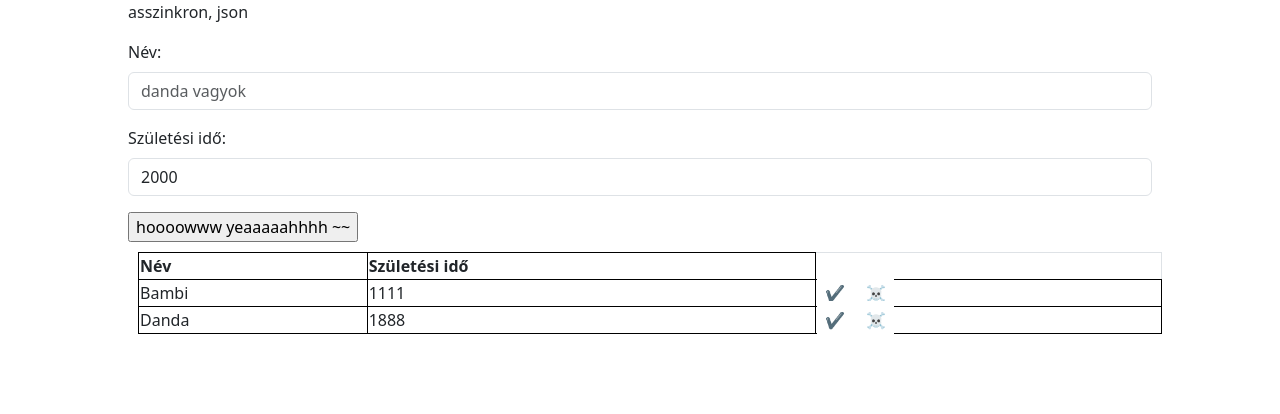
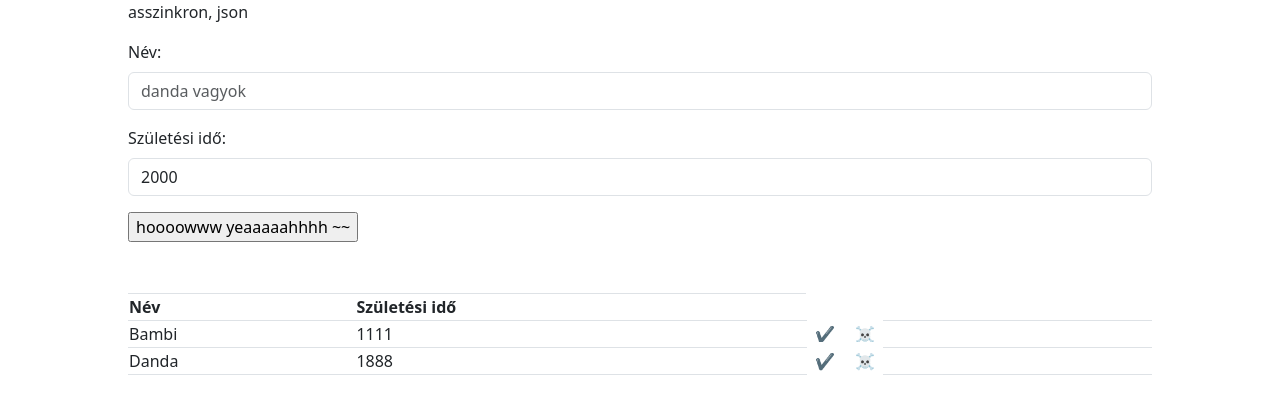
Before and after one commit to leilalinoo/vegpontgyak, a plain HTML site: page index.html in a window 1280 px wide. Drawn offline with nearby package versions, Linux system fonts and the light colour scheme.

Commit message:
tablazat normalasa

```diff
--- a/View/AdatView.js
+++ b/View/AdatView.js
@@ -5,7 +5,7 @@ class AdatView {
   constructor(lista, szuloElem, leiro) {
     this.#lista = lista;
     this.#leiro = leiro;
-    szuloElem.append(`<table class= table table-striped table-bordered >`);
+    szuloElem.append(`<table class= "table table-bordered table-striped  ">`);
     this.tablaElem = szuloElem.children("table");
     this.tarolo = szuloElem.children("table");
     this.megjelenit();
--- a/style.css
+++ b/style.css
@@ -1,10 +1,5 @@
-table,
-th,
-td {
-  border: 1px solid black;
-}
 table {
-  margin: 10px;
+  margin-top: 5%;
   width: 100%;
 }
 main {
```
